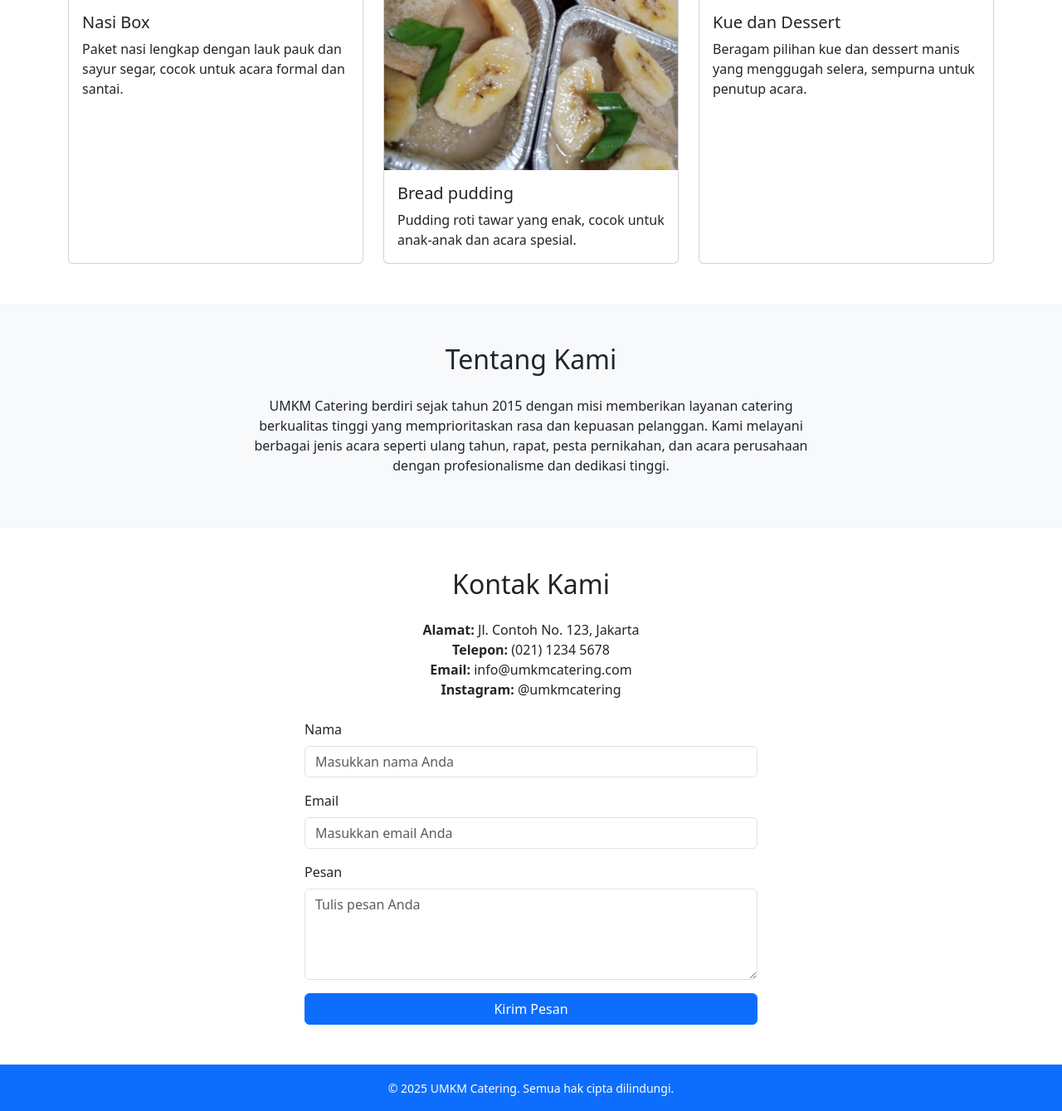
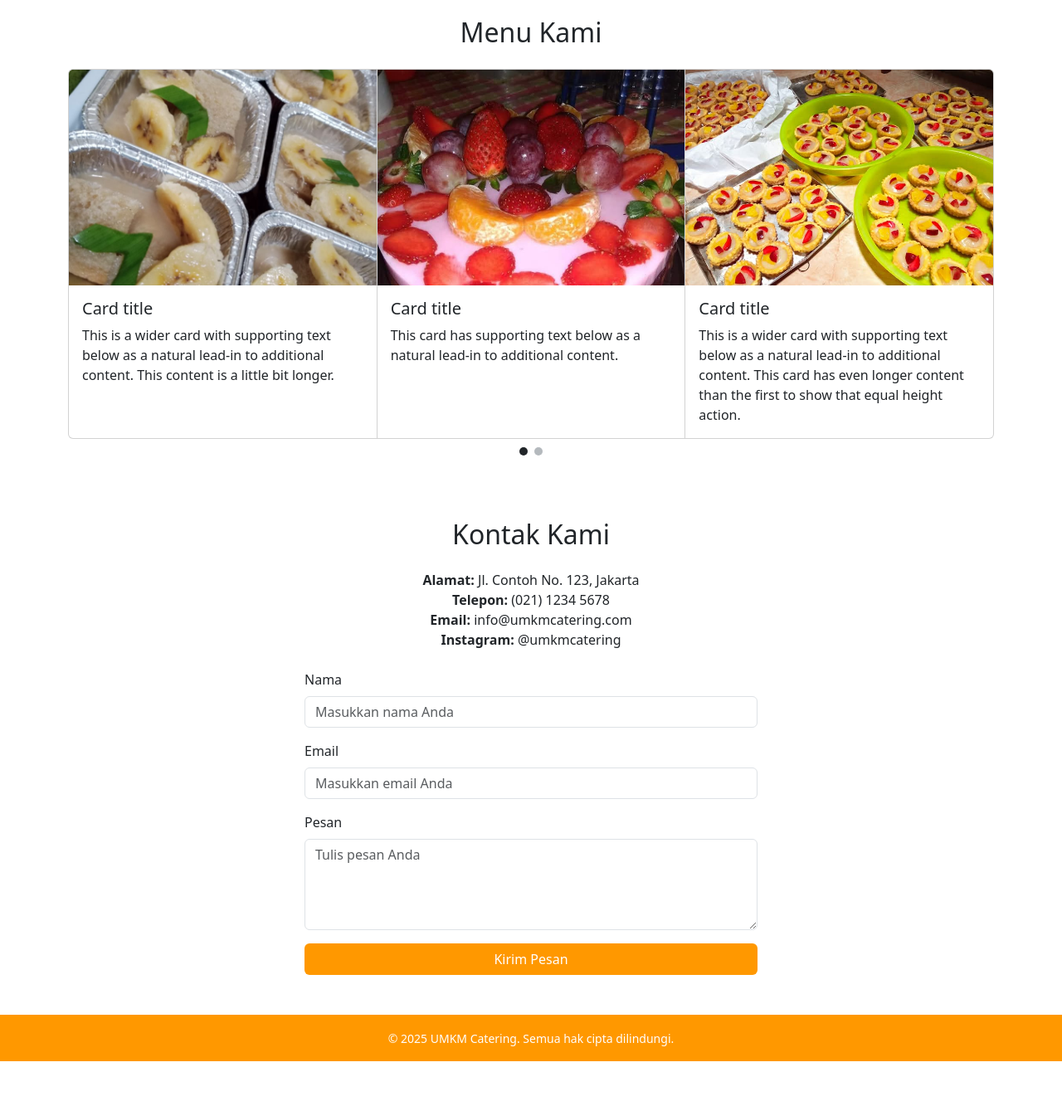
Before and after one commit to FUBARwithall/PPM, a Flask app: page / in a window 1280 px wide. Shown: the part 978-2317 px from the top of the page at 83% size. After the commit the page ends 2257 px from the top, so only its background shows below. Run offline with Flask 3, Linux system fonts and the light colour scheme.

Commit message:
Carousel

```diff
--- a/templates/index.html
+++ b/templates/index.html
@@ -1,6 +1,6 @@
 {% extends 'layouts/base.html' %}
 
-{% block title %} Halaman Homepage {% endblock %}
+{% block title %}Halaman Homepage{% endblock %}
 
 {% block content %}
   <!-- Hero Section -->
@@ -12,7 +12,7 @@
       background-size: cover;
       background-position: center;
       background-repeat: no-repeat;
-        min-height: 75vh;
+      min-height: 85vh;
       color: white;
       text-align: center;
       display: flex;
@@ -21,69 +21,10 @@
   >
     <div class="container">
       <h1 class="display-4 fw-bold">Selamat Datang di UMKM Catering</h1>
-        <p class="lead mb-4">
-          Menyediakan layanan catering profesional dengan cita rasa yang
-          memuaskan untuk setiap acara Anda.
+      <p class="lead mb-4 fw-bold">
+        Menyediakan layanan catering profesional dengan cita rasa yang memuaskan untuk setiap acara Anda.
       </p>
-        <a href="#menu" class="btn btn-primary btn-lg">Lihat Menu</a>
-      </div>
-    </section>
-
-    <!-- Menu Section -->
-    <section id="menu" class="py-5">
-      <div class="container">
-        <h2 class="mb-4 text-center">Menu Kami</h2>
-        <div class="row g-4">
-          <!-- Contoh item menu -->
-          <div class="col-md-4">
-            <div class="card h-100">
-              <img
-                src="https://source.unsplash.com/400x300/?food,rice"
-                class="card-img-top"
-                alt="Nasi Box"
-              />
-              <div class="card-body">
-                <h5 class="card-title">Nasi Box</h5>
-                <p class="card-text">
-                  Paket nasi lengkap dengan lauk pauk dan sayur segar, cocok
-                  untuk acara formal dan santai.
-                </p>
-              </div>
-            </div>
-          </div>
-          <div class="col-md-4">
-            <div class="card h-100">
-              <img
-                src="{{ url_for('static', filename='images/Bread pudding.jpg') }}"
-                class="card-img-top"
-                alt="Salad Segar"
-              />
-              <div class="card-body">
-                <h5 class="card-title">Bread pudding</h5>
-                <p class="card-text">
-                  Pudding roti tawar yang enak, cocok untuk anak-anak dan acara
-                  spesial.
-                </p>
-              </div>
-            </div>
-          </div>
-          <div class="col-md-4">
-            <div class="card h-100">
-              <img
-                src="https://source.unsplash.com/400x300/?food,cake"
-                class="card-img-top"
-                alt="Kue dan Dessert"
-              />
-              <div class="card-body">
-                <h5 class="card-title">Kue dan Dessert</h5>
-                <p class="card-text">
-                  Beragam pilihan kue dan dessert manis yang menggugah selera,
-                  sempurna untuk penutup acara.
-                </p>
-              </div>
-            </div>
-          </div>
-        </div>
+      <a href="#menu" class="btn btn-lg" style="background-color: #ff9800; color: white">Lihat Menu</a>
     </div>
   </section>
 
@@ -92,12 +33,110 @@
     <div class="container">
       <h2 class="mb-4 text-center">Tentang Kami</h2>
       <p class="text-center mx-auto" style="max-width: 700px">
-          UMKM Catering berdiri sejak tahun 2015 dengan misi memberikan layanan
-          catering berkualitas tinggi yang memprioritaskan rasa dan kepuasan
-          pelanggan. Kami melayani berbagai jenis acara seperti ulang tahun,
-          rapat, pesta pernikahan, dan acara perusahaan dengan profesionalisme
-          dan dedikasi tinggi.
+        UMKM Catering berdiri sejak tahun 2015 dengan misi memberikan layanan catering berkualitas tinggi yang memprioritaskan rasa dan kepuasan pelanggan. Kami melayani berbagai jenis acara seperti ulang tahun, rapat, pesta pernikahan, dan acara perusahaan dengan profesionalisme dan dedikasi tinggi.
       </p>
+    </div>
+  </section>
+
+  <!-- Menu Carousel Section -->
+  <section id="menu" class="py-5">
+    <div class="container">
+      <h2 class="mb-4 text-center">Menu Kami</h2>
+      <div id="menuCarousel" class="carousel slide" data-bs-ride="carousel">
+        <div class="carousel-inner">
+          <!-- Carousel Slide 1 -->
+          <div class="carousel-item active">
+            <div class="card-group">
+              <div class="card">
+                <img class="card-img-top" src="/static/images/Bread pudding.jpg" alt="Card image cap">
+                <div class="card-body">
+                  <h5 class="card-title">Card title</h5>
+                  <p class="card-text">This is a wider card with supporting text below as a natural lead-in to additional content. This content is a little bit longer.</p>
+                </div>
+              </div>
+              <div class="card">
+                <img class="card-img-top" src="/static/images/Kue buah.jpg" alt="Card image cap">
+                <div class="card-body">
+                  <h5 class="card-title">Card title</h5>
+                  <p class="card-text">This card has supporting text below as a natural lead-in to additional content.</p>
+                </div>
+              </div>
+              <div class="card">
+                <img class="card-img-top" src="/static/images/Tart buah.jpg" alt="Card image cap">
+                <div class="card-body">
+                  <h5 class="card-title">Card title</h5>
+                  <p class="card-text">This is a wider card with supporting text below as a natural lead-in to additional content. This card has even longer content than the first to show that equal height action.</p>
+                </div>
+              </div>
+            </div>
+          </div>
+          <!-- Carousel Slide 2 -->
+          <div class="carousel-item">
+            <div class="card-group">
+              <div class="card">
+                <img class="card-img-top" src="..." alt="Card image cap">
+                <div class="card-body">
+                  <h5 class="card-title">Card title</h5>
+                  <p class="card-text">This is a wider card with supporting text below as a natural lead-in to additional content. This content is a little bit longer.</p>
+                </div>
+              </div>
+              <div class="card">
+                <img class="card-img-top" src="..." alt="Card image cap">
+                <div class="card-body">
+                  <h5 class="card-title">Card title</h5>
+                  <p class="card-text">This card has supporting text below as a natural lead-in to additional content.</p>
+                </div>
+              </div>
+              <div class="card">
+                <img class="card-img-top" src="..." alt="Card image cap">
+                <div class="card-body">
+                  <h5 class="card-title">Card title</h5>
+                  <p class="card-text">This is a wider card with supporting text below as a natural lead-in to additional content. This card has even longer content than the first to show that equal height action.</p>
+                </div>
+              </div>
+            </div>
+          </div>
+        </div>
+        <!-- Carousel Indicators -->
+        <div class="carousel-indicators">
+          <button type="button" data-bs-target="#menuCarousel" data-bs-slide-to="0" class="active" aria-current="true" aria-label="Slide 1"></button>
+          <button type="button" data-bs-target="#menuCarousel" data-bs-slide-to="1" aria-label="Slide 2"></button>
+        </div>
+      </div>
+
+
+      <!-- Load Bootstrap Icons (Place in <head> ideally) -->
+      <link href="https://cdn.jsdelivr.net/npm/bootstrap-icons@1.10.5/font/bootstrap-icons.css" rel="stylesheet">
+
+      <!-- Inline CSS -->
+      <style>
+        .carousel-indicators {
+          display: flex;
+          justify-content: center;
+          padding: 0;
+          margin: -20px 0;
+          list-style: none;
+        }
+        .carousel-indicators [data-bs-target] {
+          width: 10px;
+          height: 10px;
+          border-radius: 50%;
+          background-color: #6c757d;
+          opacity: 0.5;
+          border: none;
+          margin: 0 4px;
+          transition: opacity 0.3s, background-color 0.3s;
+        }
+        .carousel-indicators .active {
+          opacity: 1;
+          background-color: #212529;
+        }
+        .card-img-top {
+          width: auto;
+          height: 260px;
+          object-fit: cover;
+        }
+      </style>
     </div>
   </section>
 
@@ -113,45 +152,24 @@
             <li><strong>Email:</strong> info@umkmcatering.com</li>
             <li><strong>Instagram:</strong> @umkmcatering</li>
           </ul>
+          <!-- Contact Form -->
           <form>
             <div class="mb-3">
               <label for="name" class="form-label">Nama</label>
-                <input
-                  type="text"
-                  class="form-control"
-                  id="name"
-                  placeholder="Masukkan nama Anda"
-                  required
-                />
+              <input type="text" class="form-control" id="name" placeholder="Masukkan nama Anda" required />
             </div>
             <div class="mb-3">
               <label for="email" class="form-label">Email</label>
-                <input
-                  type="email"
-                  class="form-control"
-                  id="email"
-                  placeholder="Masukkan email Anda"
-                  required
-                />
+              <input type="email" class="form-control" id="email" placeholder="Masukkan email Anda" required />
             </div>
             <div class="mb-3">
               <label for="message" class="form-label">Pesan</label>
-                <textarea
-                  class="form-control"
-                  id="message"
-                  rows="4"
-                  placeholder="Tulis pesan Anda"
-                  required
-                ></textarea>
+              <textarea class="form-control" id="message" rows="4" placeholder="Tulis pesan Anda" required></textarea>
             </div>
-              <button type="submit" class="btn btn-primary w-100">
-                Kirim Pesan
-              </button>
+            <button type="submit" class="btn w-100" style="background-color: #ff9800; color: white">Kirim Pesan</button>
           </form>
         </div>
       </div>
     </div>
   </section>
-
-
 {% endblock %}
--- a/templates/layouts/base.html
+++ b/templates/layouts/base.html
@@ -3,7 +3,7 @@
 <head>
     <meta charset="UTF-8">
     <meta name="viewport" content="width=device-width, initial-scale=1.0">
-    <title>Document</title>
+    <title>UMKM Catering</title>
     <link rel="stylesheet" href="{{ url_for('static', filename='css/style.css') }}">
     <link href="https://cdn.jsdelivr.net/npm/bootstrap@5.3.6/dist/css/bootstrap.min.css" rel="stylesheet" integrity="sha384-4Q6Gf2aSP4eDXB8Miphtr37CMZZQ5oXLH2yaXMJ2w8e2ZtHTl7GptT4jmndRuHDT" crossorigin="anonymous">
 </head>
--- a/templates/layouts/component/footer.html
+++ b/templates/layouts/component/footer.html
@@ -1,5 +1,5 @@
-<footer class="py-3 bg-primary text-white text-center py-3">
-      <div class="container">
-        <small>&copy; 2025 UMKM Catering. Semua hak cipta dilindungi.</small>
-      </div>
-    </footer>
+<footer class="py-3 text-white text-center py-3" style="background-color: #ff9800; color: white">
+  <div class="container">
+    <small>&copy; 2025 UMKM Catering. Semua hak cipta dilindungi.</small>
+  </div>
+</footer>
--- a/templates/layouts/component/navbar.html
+++ b/templates/layouts/component/navbar.html
@@ -1,6 +1,6 @@
-<nav class="navbar navbar-expand-lg navbar-dark bg-primary" style="position: fixed; top: 0; width: 100%; z-index: 999;">
-      <div class="container">
-        <a class="navbar-brand" href="{{ url_for('index') }}">UMKM Catering</a>
+<nav class="navbar navbar-expand-lg navbar-dark" style="background-color: #ff9800; position: fixed; top: 0; width: 100%; z-index: 999;">
+  <div class="container-fluid px-3">
+    <a class="navbar-brand fw-bold" href="{{ url_for('index') }}">UMKM Catering</a>
     <button
       class="navbar-toggler"
       type="button"
@@ -21,9 +21,7 @@
           <a class="nav-link" href="{{ url_for('about') }}">Tentang Kami</a>
         </li>
         <li class="nav-item">
-              <a class="nav-link active" href="{{ url_for('contact') }}"
-                >Kontak</a
-              >
+          <a class="nav-link" href="{{ url_for('contact') }}">Kontak</a>
         </li>
       </ul>
     </div>
```
Also changed, not shown: templates/contact.html (+27 -8 lines), static/images/Kue buah.jpg (added), static/images/Tart buah.jpg (added). Lines whose indentation alone changed are shown as unchanged.
